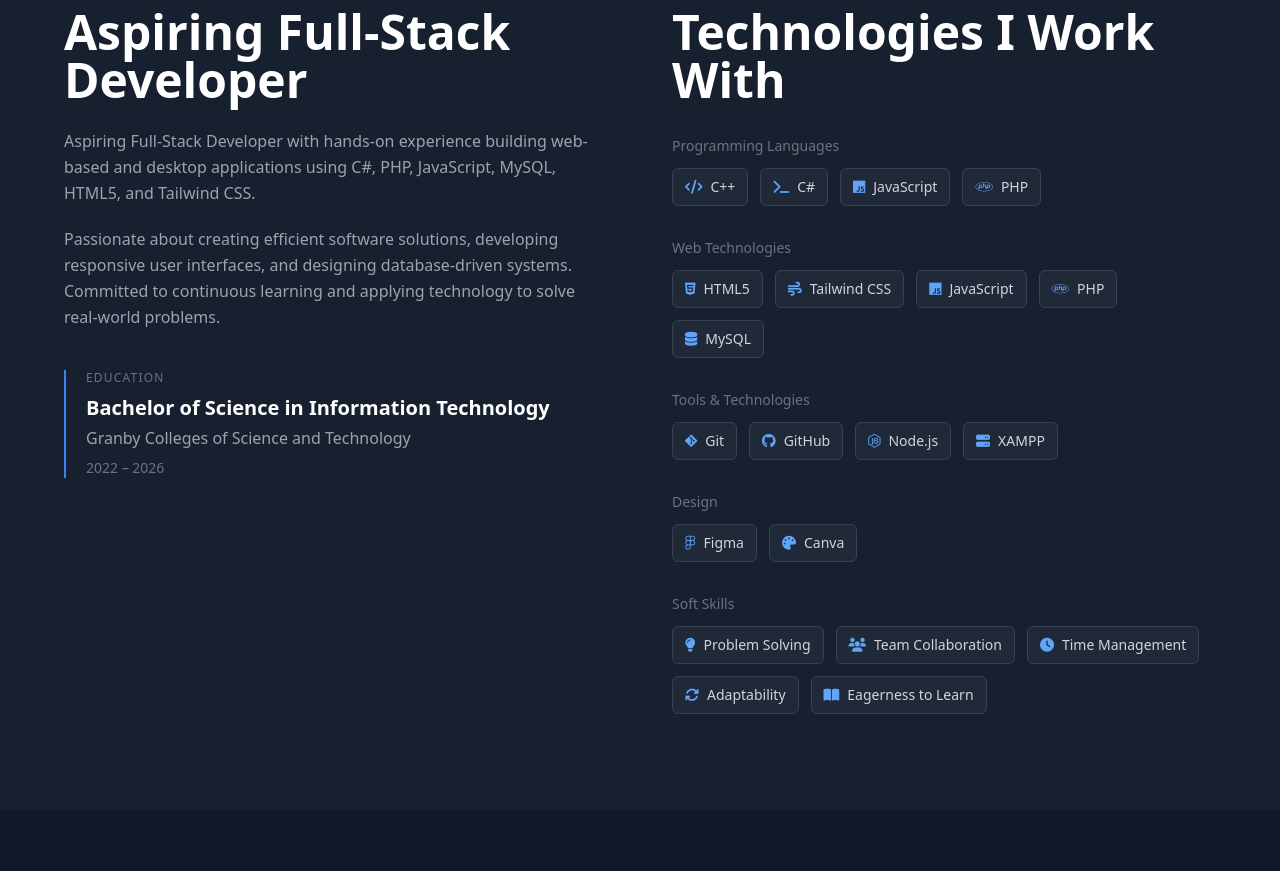
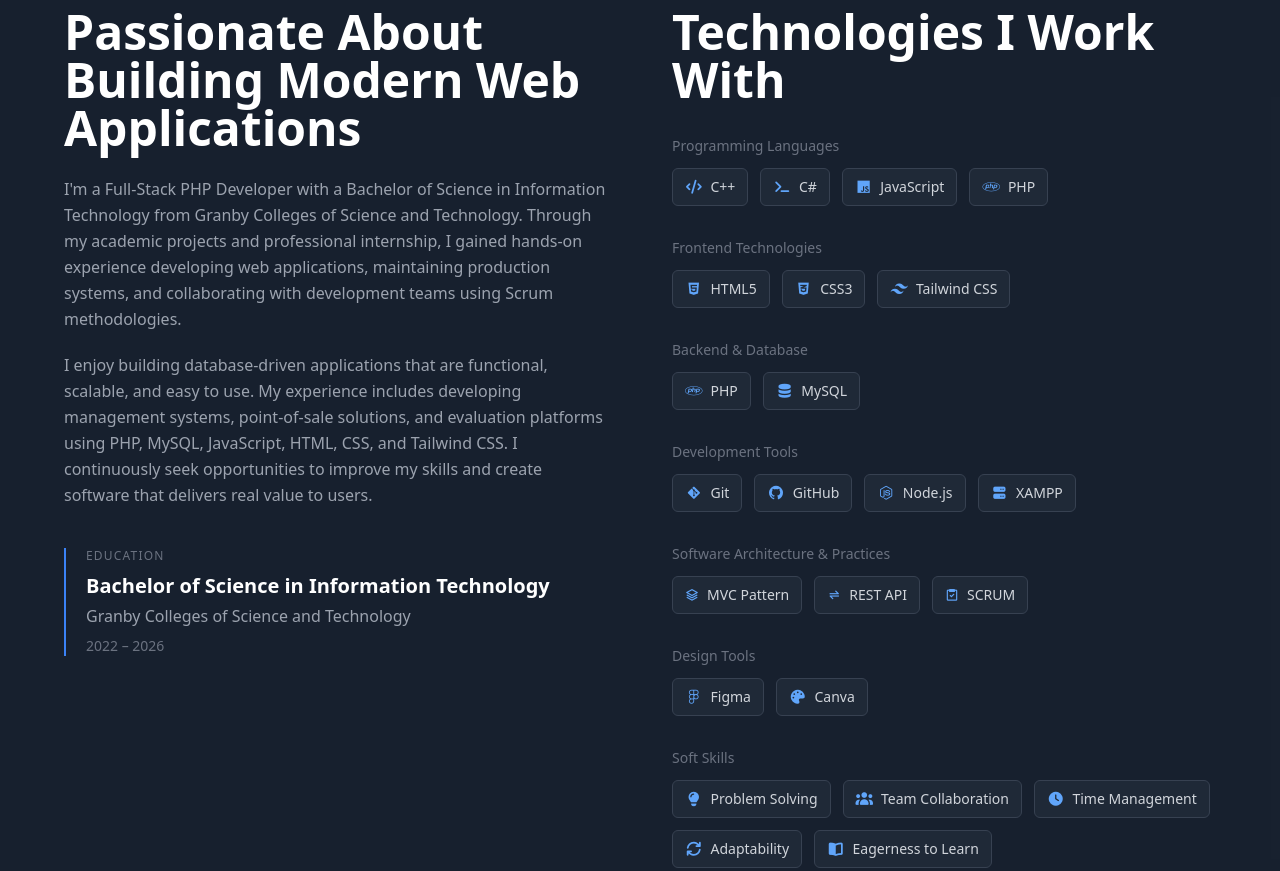
Before and after one commit to 04DEYB12/portfolio, a website: page index.html in a window 1280 px wide. Shown: the part 920-1791 px from the top of the page. Drawn offline with nearby package versions, Linux system fonts and the light colour scheme.

Commit message:
hero, about, sckills: content update

```diff
--- a/index.html
+++ b/index.html
@@ -7,7 +7,7 @@
     <title>dave.malaran</title>
     <link href="./dist/output.css" rel="stylesheet">
     <link href="https://cdn.jsdelivr.net/npm/boxicons@2.0.7/css/boxicons.min.css" rel="stylesheet">
-    <link rel="stylesheet" href="https://cdnjs.cloudflare.com/ajax/libs/font-awesome/6.7.2/css/all.min.css">
+    <link rel="stylesheet" href="https://cdnjs.cloudflare.com/ajax/libs/font-awesome/7.2.0/css/all.min.css">
     <link rel="stylesheet" href="./style.css">
 </head>
 <body class="bg-gray-900 text-white overflow-x-auto">
@@ -67,9 +67,9 @@
 
                     <p class="text-blue-400 font-medium mb-4">▸ Available for opportunities — 2026</p>
                     <h1 class="text-5xl md:text-6xl lg:text-7xl font-bold leading-tight mb-4">Dave Malaran</h1>
-                    <h2 class="text-2xl md:text-3xl text-blue-400 mb-6">PHP | Web Developer</h2>
+                    <h2 class="text-2xl md:text-3xl text-blue-400 mb-6">Full-Stack PHP Developer</h2>
                     <p class="text-gray-400 max-w-xl mb-8 text-lg leading-relaxed">
-                        Full-Stack PHP Developer with internship experience building and maintaining production web applications using PHP, MySQL, JavaScript, and Tailwind CSS. Experienced in developing database-driven systems, implementing responsive interfaces, fixing production issues, and collaborating within Scrum teams. Passionate about building scalable web applications and continuously improving software development skills.
+                        I build modern, database-driven web applications using PHP, MySQL, JavaScript, and Tailwind CSS. With hands-on internship experience in developing production systems and collaborating in Scrum teams, I enjoy creating scalable, responsive, and user-focused software that solves real-world problems.
                     </p>
 
                     <!-- Buttons -->
@@ -174,20 +174,22 @@
             <div id="about">
                 <p class="text-sm uppercase tracking-[0.2em] text-blue-400 mb-3">About</p>
 
-                <h2 class="text-4xl md:text-5xl font-bold leading-tight mb-6">Aspiring Full-Stack Developer</h2>
+                <h2 class="text-4xl md:text-5xl font-bold leading-tight mb-6">Passionate About Building Modern Web Applications</h2>
 
                 <div class="space-y-5 text-gray-400 leading-relaxed">
                     <p>
-                        Aspiring Full-Stack Developer with hands-on experience building
-                        web-based and desktop applications using C#, PHP, JavaScript,
-                        MySQL, HTML5, and Tailwind CSS.
+                        I'm a Full-Stack PHP Developer with a Bachelor of Science in Information Technology
+                        from Granby Colleges of Science and Technology.
+                        Through my academic projects and professional internship,
+                        I gained hands-on experience developing web applications, maintaining production systems,
+                        and collaborating with development teams using Scrum methodologies.
                     </p>
 
                     <p>
-                        Passionate about creating efficient software solutions,
-                        developing responsive user interfaces, and designing
-                        database-driven systems. Committed to continuous learning
-                        and applying technology to solve real-world problems.
+                        I enjoy building database-driven applications that are functional, scalable, and easy to use.
+                        My experience includes developing management systems, point-of-sale solutions, and evaluation platforms
+                        using PHP, MySQL, JavaScript, HTML, CSS, and Tailwind CSS.
+                        I continuously seek opportunities to improve my skills and create software that delivers real value to users.
                     </p>
                 </div>
 
@@ -212,84 +214,104 @@
                         <h3 class="text-sm font-medium text-gray-500 mb-3">Programming Languages</h3>
 
                         <div class="flex flex-wrap gap-3">
-                            <span class="inline-flex items-center gap-2 px-3 py-2 bg-gray-800 border border-gray-700 rounded-md text-sm text-gray-300">
+                            <span class="hover:bg-blue-900 inline-flex items-center gap-2 px-3 py-2 bg-gray-800 border border-gray-700 rounded-md text-sm text-gray-300">
                                 <i class="fas fa-code text-blue-400"></i>C++
                             </span>
 
-                            <span class="inline-flex items-center gap-2 px-3 py-2 bg-gray-800 border border-gray-700 rounded-md text-sm text-gray-300">
+                            <span class="hover:bg-purple-900 inline-flex items-center gap-2 px-3 py-2 bg-gray-800 border border-gray-700 rounded-md text-sm text-gray-300">
                                 <i class="fas fa-terminal text-blue-400"></i>C#
                             </span>
 
-                            <span class="inline-flex items-center gap-2 px-3 py-2 bg-gray-800 border border-gray-700 rounded-md text-sm text-gray-300">
+                            <span class="hover:bg-yellow-700 inline-flex items-center gap-2 px-3 py-2 bg-gray-800 border border-gray-700 rounded-md text-sm text-gray-300">
                                 <i class="fab fa-js text-blue-400"></i>JavaScript
                             </span>
 
-                            <span class="inline-flex items-center gap-2 px-3 py-2 bg-gray-800 border border-gray-700 rounded-md text-sm text-gray-300">
+                            <span class="hover:bg-purple-900 inline-flex items-center gap-2 px-3 py-2 bg-gray-800 border border-gray-700 rounded-md text-sm text-gray-300">
                                 <i class="fab fa-php text-blue-400"></i>PHP
                             </span>
                         </div>
                     </div>
 
-                    <!-- Web Technologies -->
+                    <!-- Frontend Technologies -->
                     <div>
-                        <h3 class="text-sm font-medium text-gray-500 mb-3">Web Technologies</h3>
+                        <h3 class="text-sm font-medium text-gray-500 mb-3">Frontend Technologies</h3>
 
                         <div class="flex flex-wrap gap-3">
-                            <span class="inline-flex items-center gap-2 px-3 py-2 bg-gray-800 border border-gray-700 rounded-md text-sm text-gray-300">
+                            <span class="hover:bg-orange-600 inline-flex items-center gap-2 px-3 py-2 bg-gray-800 border border-gray-700 rounded-md text-sm text-gray-300">
                                 <i class="fab fa-html5 text-blue-400"></i>HTML5
                             </span>
+                            <span class="hover:bg-blue-600 inline-flex items-center gap-2 px-3 py-2 bg-gray-800 border border-gray-700 rounded-md text-sm text-gray-300">
+                                <i class="fab fa-css3-alt text-blue-400"></i>CSS3
+                            </span>
+                            <span class="hover:bg-cyan-600 inline-flex items-center gap-2 px-3 py-2 bg-gray-800 border border-gray-700 rounded-md text-sm text-gray-300">
+                                <i class="fa-brands fa-tailwind-css text-blue-400"></i>Tailwind CSS
+                            </span>
+                        </div>
+                    </div>
 
-                            <span class="inline-flex items-center gap-2 px-3 py-2 bg-gray-800 border border-gray-700 rounded-md text-sm text-gray-300">
-                                <i class="fas fa-wind text-blue-400"></i>Tailwind CSS
-                            </span>
+                    <!-- Backend & Database -->
+                    <div>
+                        <h3 class="text-sm font-medium text-gray-500 mb-3">Backend & Database</h3>
 
-                            <span class="inline-flex items-center gap-2 px-3 py-2 bg-gray-800 border border-gray-700 rounded-md text-sm text-gray-300">
-                                <i class="fab fa-js text-blue-400"></i>JavaScript
-                            </span>
-
-                            <span class="inline-flex items-center gap-2 px-3 py-2 bg-gray-800 border border-gray-700 rounded-md text-sm text-gray-300">
+                        <div class="flex flex-wrap gap-3">
+                            <span class="hover:bg-purple-900 inline-flex items-center gap-2 px-3 py-2 bg-gray-800 border border-gray-700 rounded-md text-sm text-gray-300">
                                 <i class="fab fa-php text-blue-400"></i>PHP
                             </span>
-
-                            <span class="inline-flex items-center gap-2 px-3 py-2 bg-gray-800 border border-gray-700 rounded-md text-sm text-gray-300">
+                            <span class="hover:bg-orange-600 inline-flex items-center gap-2 px-3 py-2 bg-gray-800 border border-gray-700 rounded-md text-sm text-gray-300">
                                 <i class="fas fa-database text-blue-400"></i>MySQL
                             </span>
                         </div>
                     </div>
 
-                    <!-- Tools -->
+                    <!-- Development Tools -->
                     <div>
-                        <h3 class="text-sm font-medium text-gray-500 mb-3">Tools & Technologies</h3>
+                        <h3 class="text-sm font-medium text-gray-500 mb-3">Development Tools</h3>
 
                         <div class="flex flex-wrap gap-3">
-                            <span class="inline-flex items-center gap-2 px-3 py-2 bg-gray-800 border border-gray-700 rounded-md text-sm text-gray-300">
+                            <span class="hover:bg-red-900 inline-flex items-center gap-2 px-3 py-2 bg-gray-800 border border-gray-700 rounded-md text-sm text-gray-300">
                                 <i class="fab fa-git-alt text-blue-400"></i>Git
                             </span>
 
-                            <span class="inline-flex items-center gap-2 px-3 py-2 bg-gray-800 border border-gray-700 rounded-md text-sm text-gray-300">
+                            <span class="hover:bg-black inline-flex items-center gap-2 px-3 py-2 bg-gray-800 border border-gray-700 rounded-md text-sm text-gray-300">
                                 <i class="fab fa-github text-blue-400"></i>GitHub
                             </span>
 
-                            <span class="inline-flex items-center gap-2 px-3 py-2 bg-gray-800 border border-gray-700 rounded-md text-sm text-gray-300">
+                            <span class="hover:bg-emerald-900 inline-flex items-center gap-2 px-3 py-2 bg-gray-800 border border-gray-700 rounded-md text-sm text-gray-300">
                                 <i class="fab fa-node-js text-blue-400"></i>Node.js
                             </span>
 
-                            <span class="inline-flex items-center gap-2 px-3 py-2 bg-gray-800 border border-gray-700 rounded-md text-sm text-gray-300">
+                            <span class="hover:bg-orange-900 inline-flex items-center gap-2 px-3 py-2 bg-gray-800 border border-gray-700 rounded-md text-sm text-gray-300">
                                 <i class="fas fa-server text-blue-400"></i>XAMPP
                             </span>
                         </div>
                     </div>
 
-                    <!-- Design -->
+                    <!-- Software Architecture & Practices -->
                     <div>
-                        <h3 class="text-sm font-medium text-gray-500 mb-3">Design</h3>
+                        <h3 class="text-sm font-medium text-gray-500 mb-3">Software Architecture & Practices</h3>
 
                         <div class="flex flex-wrap gap-3">
-                            <span class="inline-flex items-center gap-2 px-3 py-2 bg-gray-800 border border-gray-700 rounded-md text-sm text-gray-300">
+                            <span class="hover:bg-purple-900 inline-flex items-center gap-2 px-3 py-2 bg-gray-800 border border-gray-700 rounded-md text-sm text-gray-300">
+                                <i class="bx bx-layer text-blue-400"></i>MVC Pattern
+                            </span>
+                            <span class="hover:bg-cyan-600 inline-flex items-center gap-2 px-3 py-2 bg-gray-800 border border-gray-700 rounded-md text-sm text-gray-300">
+                                <i class="bx bx-transfer-alt text-blue-400"></i>REST API
+                            </span>
+                            <span class="hover:bg-red-900 inline-flex items-center gap-2 px-3 py-2 bg-gray-800 border border-gray-700 rounded-md text-sm text-gray-300">
+                                <i class="bx bx-task text-blue-400"></i>SCRUM
+                            </span>
+                        </div>
+                    </div>
+
+                    <!-- Design Tools -->
+                    <div>
+                        <h3 class="text-sm font-medium text-gray-500 mb-3">Design Tools</h3>
+
+                        <div class="flex flex-wrap gap-3">
+                            <span class="hover:bg-black inline-flex items-center gap-2 px-3 py-2 bg-gray-800 border border-gray-700 rounded-md text-sm text-gray-300">
                                 <i class="fab fa-figma text-blue-400"></i>Figma
                             </span>
-
-                            <span class="inline-flex items-center gap-2 px-3 py-2 bg-gray-800 border border-gray-700 rounded-md text-sm text-gray-300">
+                            <span class="hover:bg-blue-900 inline-flex items-center gap-2 px-3 py-2 bg-gray-800 border border-gray-700 rounded-md text-sm text-gray-300">
                                 <i class="fas fa-palette text-blue-400"></i>Canva
                             </span>
                         </div>
@@ -300,23 +322,23 @@
                         <h3 class="text-sm font-medium text-gray-500 mb-3">Soft Skills</h3>
 
                         <div class="flex flex-wrap gap-3">
-                            <span class="inline-flex items-center gap-2 px-3 py-2 bg-gray-800 border border-gray-700 rounded-md text-sm text-gray-300">
+                            <span class="hover:bg-white/10 inline-flex items-center gap-2 px-3 py-2 bg-gray-800 border border-gray-700 rounded-md text-sm text-gray-300">
                                 <i class="fas fa-lightbulb text-blue-400"></i>Problem Solving
                             </span>
 
-                            <span class="inline-flex items-center gap-2 px-3 py-2 bg-gray-800 border border-gray-700 rounded-md text-sm text-gray-300">
+                            <span class="hover:bg-white/10 inline-flex items-center gap-2 px-3 py-2 bg-gray-800 border border-gray-700 rounded-md text-sm text-gray-300">
                                 <i class="fas fa-users text-blue-400"></i>Team Collaboration
                             </span>
 
-                            <span class="inline-flex items-center gap-2 px-3 py-2 bg-gray-800 border border-gray-700 rounded-md text-sm text-gray-300">
+                            <span class="hover:bg-white/10 inline-flex items-center gap-2 px-3 py-2 bg-gray-800 border border-gray-700 rounded-md text-sm text-gray-300">
                                 <i class="fas fa-clock text-blue-400"></i>Time Management
                             </span>
 
-                            <span class="inline-flex items-center gap-2 px-3 py-2 bg-gray-800 border border-gray-700 rounded-md text-sm text-gray-300">
+                            <span class="hover:bg-white/10 inline-flex items-center gap-2 px-3 py-2 bg-gray-800 border border-gray-700 rounded-md text-sm text-gray-300">
                                 <i class="fas fa-arrows-rotate text-blue-400"></i>Adaptability
                             </span>
 
-                            <span class="inline-flex items-center gap-2 px-3 py-2 bg-gray-800 border border-gray-700 rounded-md text-sm text-gray-300">
+                            <span class="hover:bg-white/10 inline-flex items-center gap-2 px-3 py-2 bg-gray-800 border border-gray-700 rounded-md text-sm text-gray-300">
                                 <i class="fas fa-book-open text-blue-400"></i>Eagerness to Learn
                             </span>
                         </div>
```
Also changed, not shown: dist/output.css.
